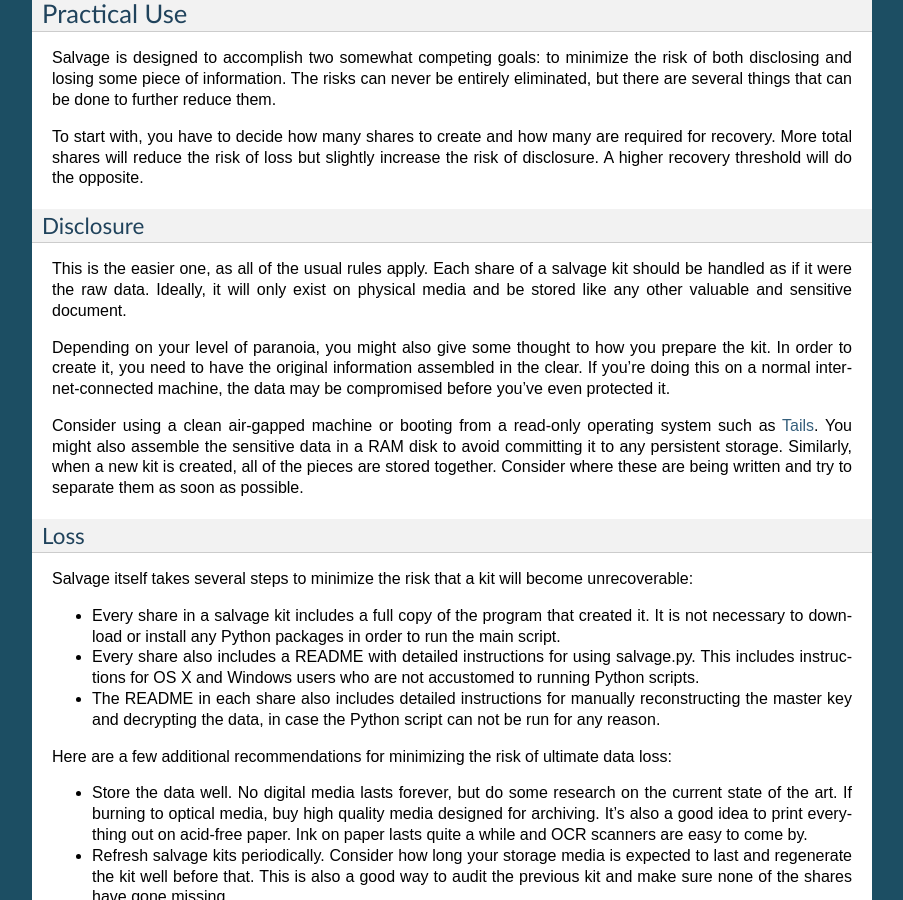
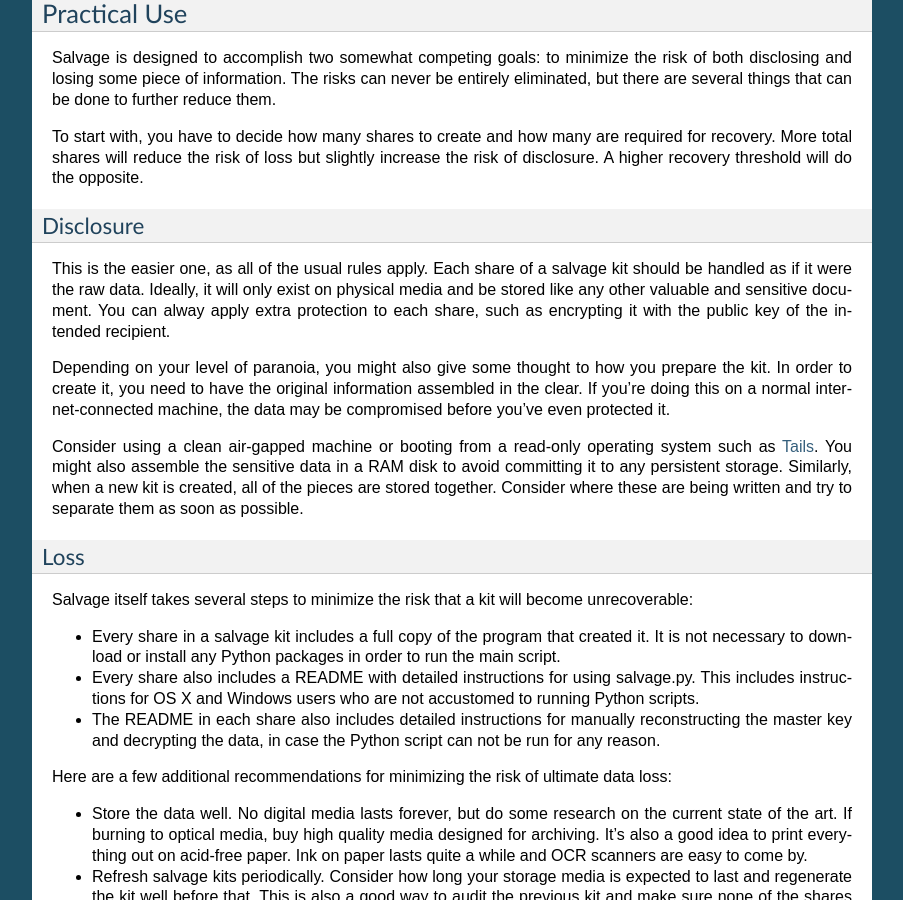
Before and after one commit to psagers/salvage, a Sphinx documentation site: the page built from docs/source/index.rst, in a window 1280 px wide and 900 px high, scrolled down 877 px. Shown: the whole window, without its empty margins (198-1101 px from the left). Built offline with Sphinx 7.4.7, drawn with Linux system fonts in a browser that asks for light colours; some of the changed text lies outside the part shown.

Commit message:
Documentation cleanup.

```diff
--- a/docs/source/conf.py
+++ b/docs/source/conf.py
@@ -56,7 +56,7 @@ copyright = u'2015, Peter Sagerson'
 # The short X.Y version.
 version = '0.1'
 # The full version, including alpha/beta/rc tags.
-release = '0.1.1'
+release = '0.1.0'
 
 # The language for content autogenerated by Sphinx. Refer to documentation
 # for a list of supported languages.
--- a/docs/source/index.rst
+++ b/docs/source/index.rst
@@ -23,7 +23,9 @@ Disclosure
 
 This is the easier one, as all of the usual rules apply. Each share of a salvage
 kit should be handled as if it were the raw data. Ideally, it will only exist on
-physical media and be stored like any other valuable and sensitive document.
+physical media and be stored like any other valuable and sensitive document. You
+can alway apply extra protection to each share, such as encrypting it with the
+public key of the intended recipient.
 
 Depending on your level of paranoia, you might also give some thought to how you
 prepare the kit. In order to create it, you need to have the original
```
Also changed, not shown: 1 other file.
